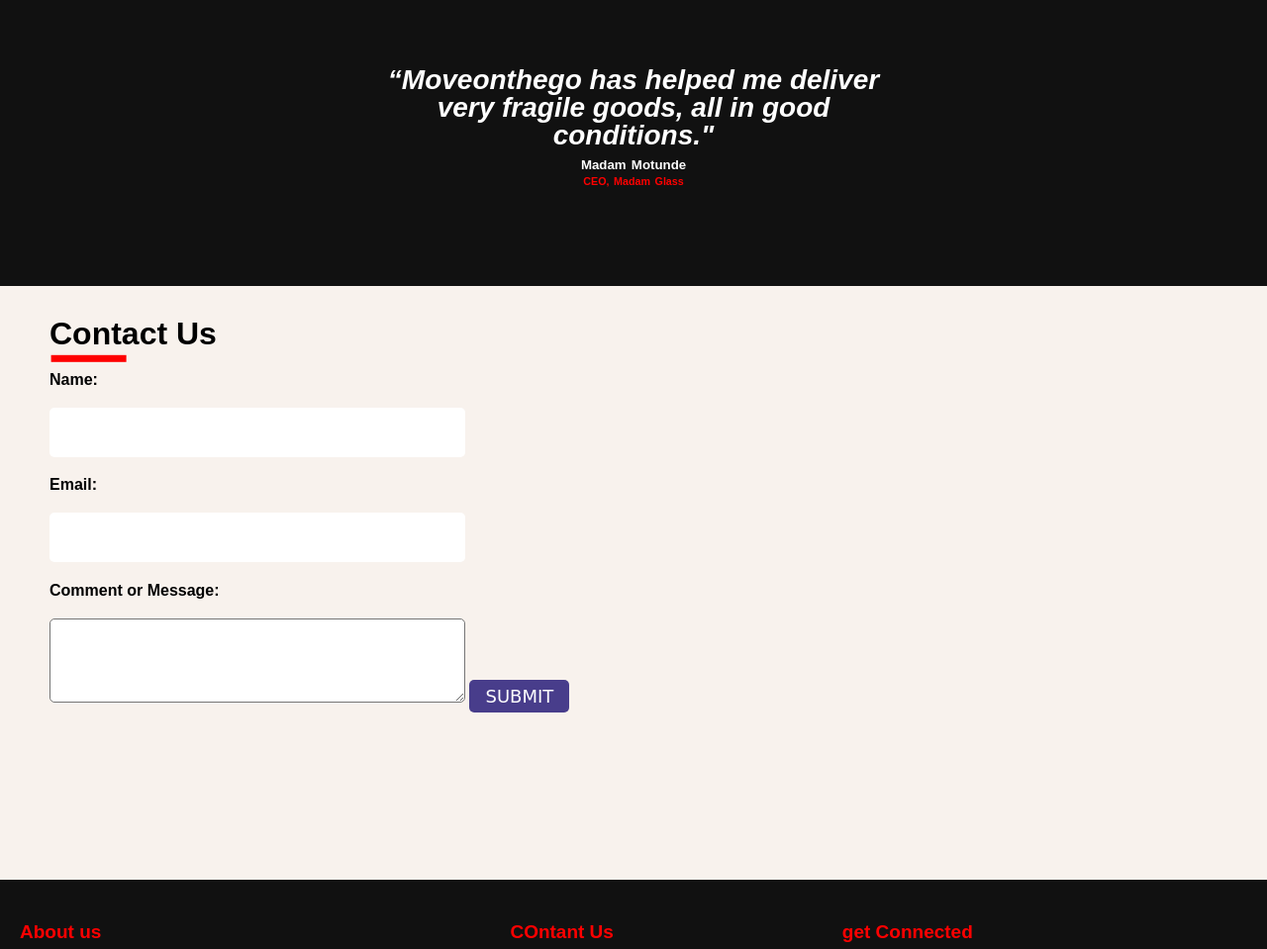
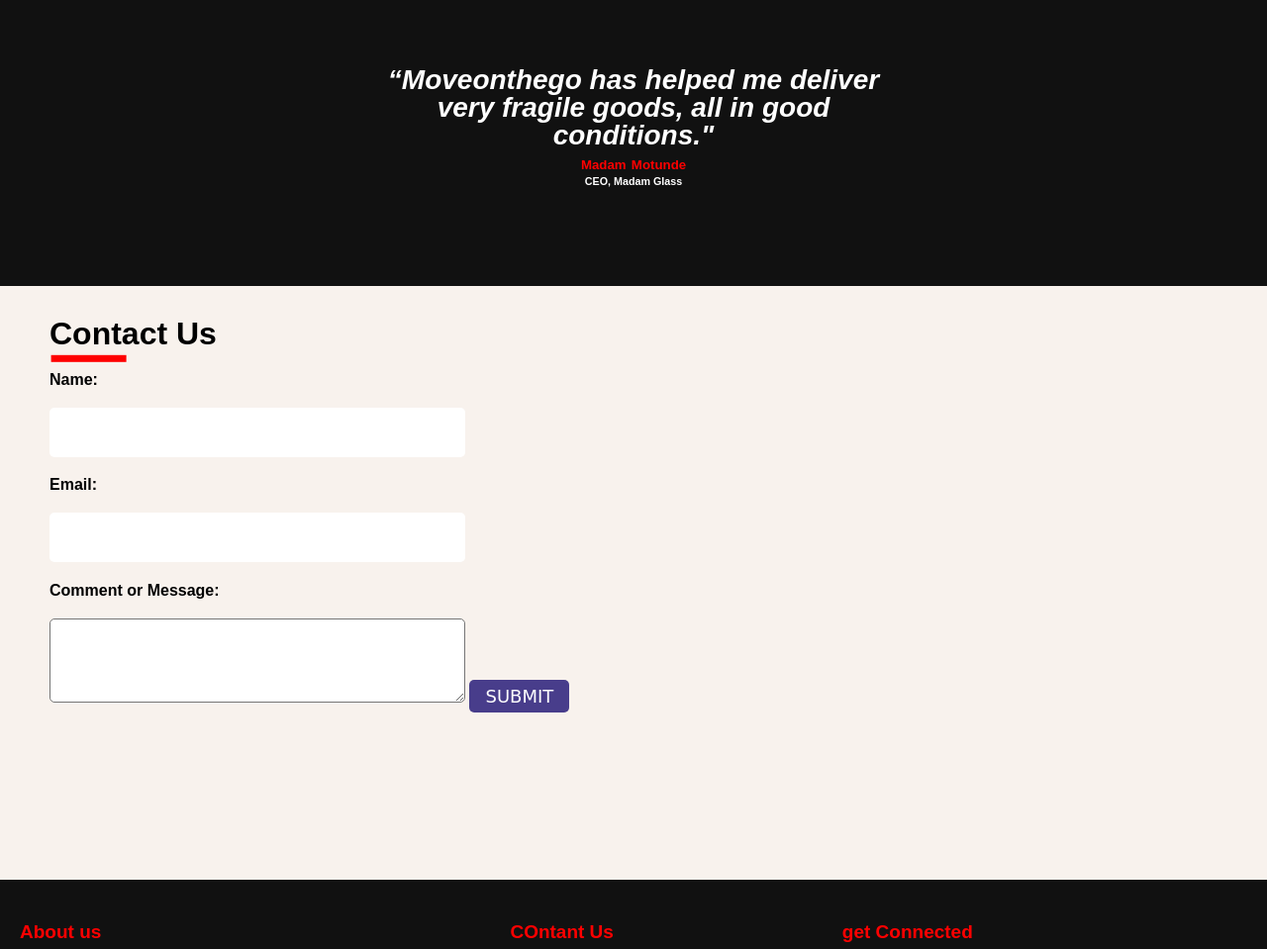
Before and after one commit to eyitayo2/Moveon.gifhub.io, a plain HTML site: page index.html in a window 1280 px wide. Shown: the part 2804-3763 px from the top of the page at 99% size. Drawn offline with Linux system fonts and the light colour scheme.

Commit message:
Update style.css

```diff
--- a/style.css
+++ b/style.css
@@ -310,7 +310,7 @@ font-size:28px ;
  margin-top:8px ;
 
 }
-.container3 h6{
+.container3 h5{
 	color:red ;
 	text-align: center;
 	word-spacing:0.1rem ;
```
